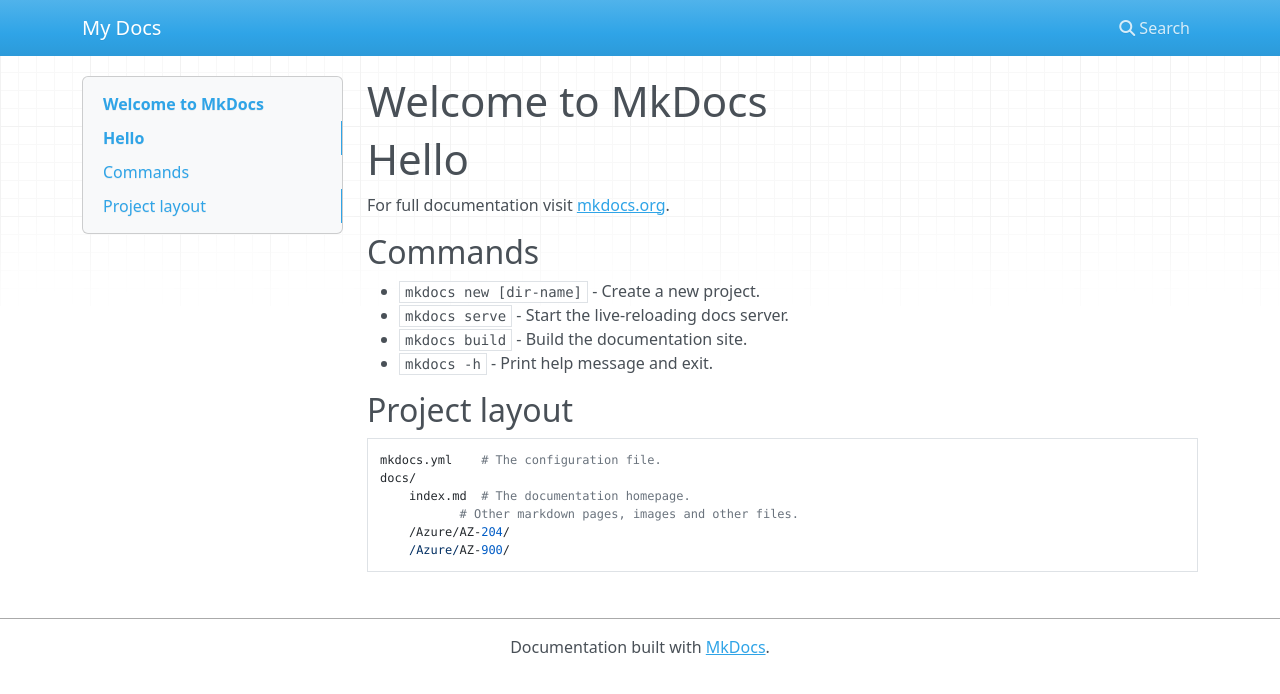
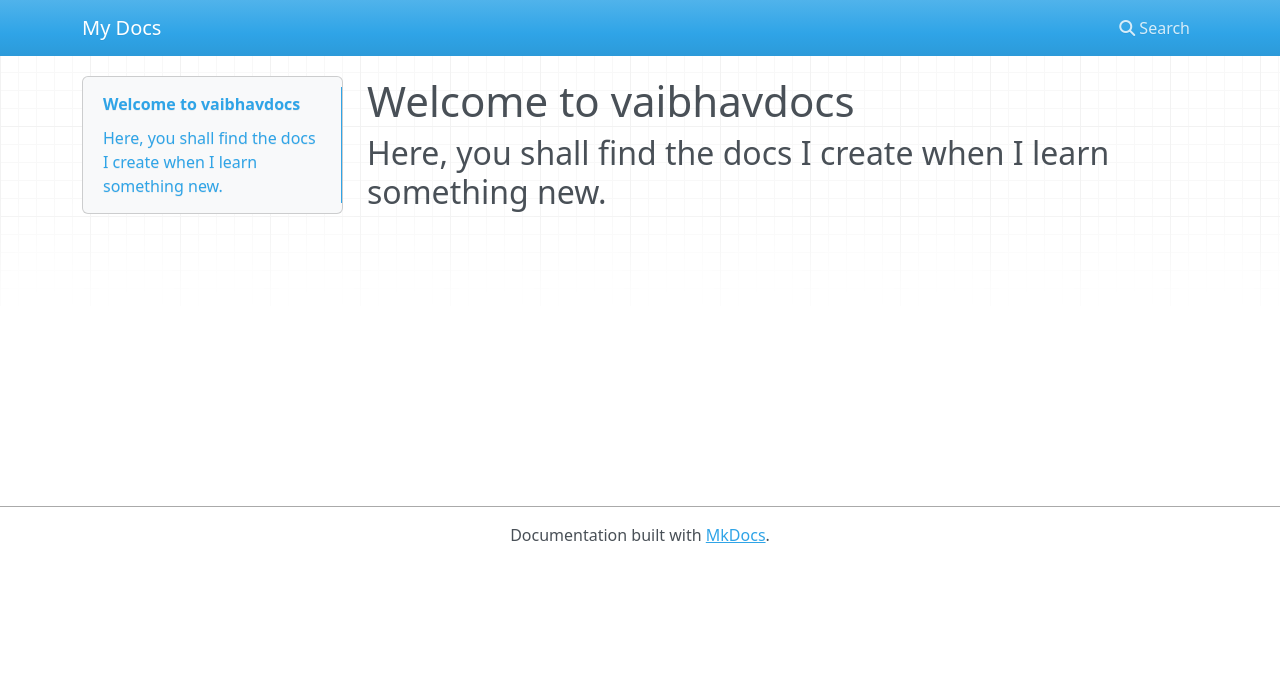
Before and after one commit to vaibhavdocs/doc-site-generator, an MkDocs documentation site: the page built from docs/index.md, in a window 1280 px wide. Shown: the top 694 px of the page. Built offline with MkDocs 1.6.1, drawn with Linux system fonts in a browser that asks for light colours; nearby versions of some CDN libraries.

```diff
--- a/docs/index.md
+++ b/docs/index.md
@@ -1,20 +1,3 @@
-# Welcome to MkDocs
-# Hello
+# Welcome to vaibhavdocs
 
-For full documentation visit [mkdocs.org](https://www.mkdocs.org).
-
-## Commands
-
-* `mkdocs new [dir-name]` - Create a new project.
-* `mkdocs serve` - Start the live-reloading docs server.
-* `mkdocs build` - Build the documentation site.
-* `mkdocs -h` - Print help message and exit.
-
-## Project layout
-
-    mkdocs.yml    # The configuration file.
-    docs/
-        index.md  # The documentation homepage.
-               # Other markdown pages, images and other files.
-        /Azure/AZ-204/
-        /Azure/AZ-900/
+## Here, you shall find the docs I create when I learn something new.
```
Also changed, not shown: 2 other files.
